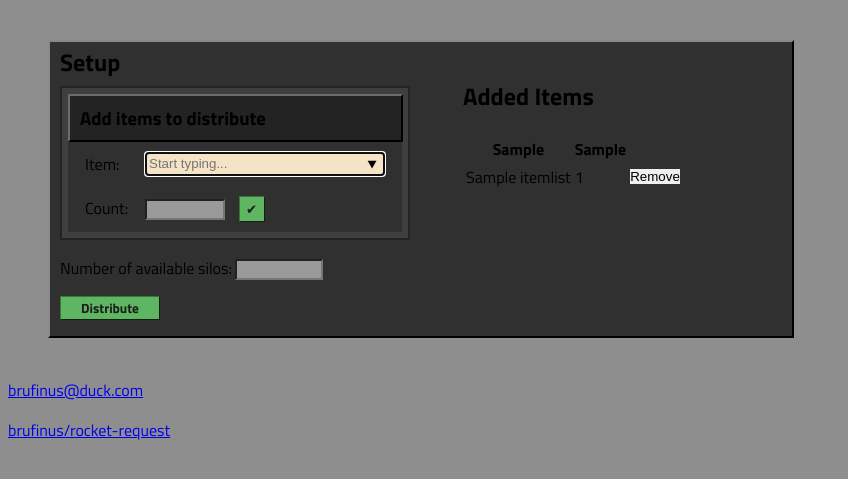
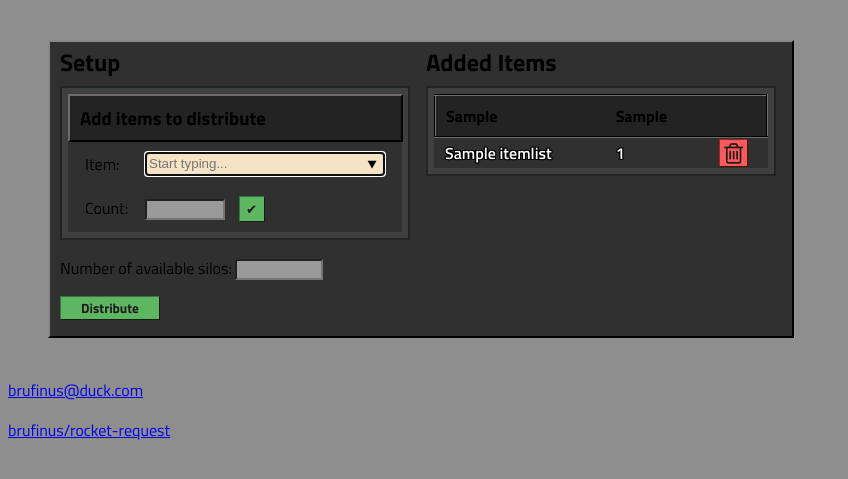
Before and after one commit to brufinus/rocket-request, a Django app: template django-rocket-request/django_distribute/templates/distribute/index.html in a window 1280 px wide. Shown: the part 195-674 px from the top of the page, without its empty margins (0-848 px from the left). Run offline with Django 5.2, Linux system fonts and the light colour scheme; the template is opened without the code that fills it: most values are stand-ins (such as "Sample title", 1, 10 or a date in 2020); some libraries are stand-ins or nearby versions.

Commit message:
style itemlist

```diff
--- a/django-rocket-request/django_distribute/static/distribute/style.css
+++ b/django-rocket-request/django_distribute/static/distribute/style.css
@@ -1,3 +1,9 @@
+/* Common */
+.display-panel {
+  background-color: #313031;
+  border: 6px solid #403f40;
+}
+
 /* Body */
 html body {
   background-color: #8e8e8e;
@@ -110,11 +116,6 @@ section {
   padding: 2px 2px;
 }
 
-#input-set {
-  background-color: #313031;
-  border: 6px solid #403f40;
-}
-
 h3 {
   margin-top: auto;
   background-color: #242324;
@@ -150,7 +151,7 @@ h3 {
   background-color: #a8eeac;
   border: 1px outset #55d45e;
   color: rgb(29, 28, 29);
-  box-shadow: 0 0 10px #55d45e
+  box-shadow: 0 0 10px #55d45e;
 }
 
 .confirm-button:active {
@@ -191,33 +192,76 @@ input:focus {
 /* Side bar - Itemlist */
 aside {
   padding: 1em 1em;
-  margin-left: 5%;
+  margin-top: -34px;
   min-width: 350px;
 }
 
-#added-items-container {
-  display: grid;
-  grid-template-columns: 1fr 1fr;
-  gap: 2px;
-  padding: 0.2em;
-  border: 1px solid black;
+#panel-border {
+  background-color: #242324;
+  padding: 2px 2px;
 }
 
-aside ul {
-  list-style: none;
-  margin: 0;
-  padding: 0;
+#item-header {
+  margin-bottom: 6px;
+}
+
+thead tr {
+  background-color: #242324;
+  border: 2px outset #1b1a1a;
+}
+
+thead th {
+  padding: 8px 10px;
+}
+
+.display-panel table {
+  width: 100%;
+  border-collapse: collapse;
+  text-align: left;
+  font-family: "Titillium Web", sans-serif;
+  font-weight: 600;
+  font-style: normal;
+}
+
+table td {
+  color: white;
+  text-shadow:
+    -1px -1px 0 #000,
+    1px -1px 0 #000,
+    -1px 1px 0 #000,
+    1px 1px 0 #000,
+    -1px 0px 0 #000,
+    1px 0px 0 #000,
+    0px -1px 0 #000,
+    0px 1px 0 #000;
+  padding-left: 10px;
 }
 
 .added-item {
   white-space: nowrap;
 }
 
-#item-list {
-  text-align: left;
+#remove-button {
+  padding: 1px 4px;
+  border: 1px outset #972725;
+  color: rgb(29, 28, 29);
+  background-color: #fe5a5a;
 }
 
-#remove-button {
-  padding: 0;
-  border: none;
+#remove-button:hover {
+  background-color: #ffafaf;
+  border: 1px outset #d97575;
+  color: rgb(29, 28, 29);
+  box-shadow: 0 0 10px #d97575;
 }
+
+#remove-button:active {
+  background-color: #fca8a8;
+  border: 1px outset #8b2b2a;
+  color: rgb(28, 28, 28);
+  box-shadow: 0 0 0;
+}
+
+.remove-data:active .text-button {
+  top: 2px;
+}
--- a/django-rocket-request/django_distribute/static/distribute/utils.js
+++ b/django-rocket-request/django_distribute/static/distribute/utils.js
@@ -12,9 +12,9 @@ function renderItemList(itemList) {
         itemName +
         "</td><td>" +
         itemList[itemName] +
-        "</td><td><button id='remove-button' data-item-name='" +
+        '</td><td class="remove-data"><button id="remove-button" style="font-size:24px" data-item-name="' +
         itemName +
-        "'>Remove</button></td></tr>",
+        '"><i class="fa fa-trash-o"></i></button></td></tr>',
     );
   }
   $("#user-item-input").val("");
--- a/django-rocket-request/django_distribute/templates/distribute/base.html
+++ b/django-rocket-request/django_distribute/templates/distribute/base.html
@@ -20,6 +20,8 @@
         <link rel="preconnect" href="https://fonts.gstatic.com" crossorigin>
         <link href="https://fonts.googleapis.com/css2?family=Titillium+Web:ital,wght@0,200;0,300;0,400;0,600;0,700;0,900;1,200;1,300;1,400;1,600;1,700&display=swap"
               rel="stylesheet">
+        {% block head %}
+        {% endblock head %}
     </head>
     <body>
         <header>
--- a/django-rocket-request/django_distribute/templates/distribute/index.html
+++ b/django-rocket-request/django_distribute/templates/distribute/index.html
@@ -1,5 +1,9 @@
 {% extends "distribute/base.html" %}
 {% load static %}
+{% block head %}
+    <link rel="stylesheet"
+          href="https://cdnjs.cloudflare.com/ajax/libs/font-awesome/4.7.0/css/font-awesome.min.css">
+{% endblock head %}
 {% block content %}
     <article data-remove-url="{% url "distribute:remove" %}">
         <section>
@@ -8,7 +12,7 @@
                   method="post"
                   data-collection-url="{% url "distribute:collection" %}">
                 {% csrf_token %}
-                <div id="input-set">
+                <div class="display-panel">
                     <h3>Add items to distribute</h3>
                     <div id="input-grid">
                         <label for="user-item-input">Item:</label>
@@ -61,12 +65,15 @@
             </form>
         </section>
         <aside>
-            <h2>Added Items</h2>
+            <h2 id="item-header">Added Items</h2>
+            <div id="panel-border">
+                <div class="display-panel">
                     <table>
                         <thead>
                             <tr>
                                 <th id="item-th" scope="col">{{ table_headers.0 }}</th>
                                 <th id="count-th" scope="col">{{ table_headers.1 }}</th>
+                                <th scope="col"></th>
                             </tr>
                         </thead>
                         <tbody id="itemlist">
@@ -74,13 +81,20 @@
                                 <tr id="item-list">
                                     <td class="added-item" scope="row">{{ item_name }}</td>
                                     <td>{{ item_count }}</td>
-                            <td>
-                                <button id="remove-button" data-item-name="{{ item_name }}">Remove</button>
+                                    <td class="remove-data">
+                                        <button id="remove-button"
+                                                class="text-button"
+                                                style="font-size:24px"
+                                                data-item-name="{{ item_name }}">
+                                            <i class="fa fa-trash-o"></i>
+                                        </button>
                                     </td>
                                 </tr>
                             {% endfor %}
                         </tbody>
                     </table>
+                </div>
+            </div>
         </aside>
     </article>
     <script src="https://cdn.jsdelivr.net/npm/js-cookie@3.0.5/dist/js.cookie.min.js"></script>
```
Lines whose indentation alone changed are shown as unchanged.
